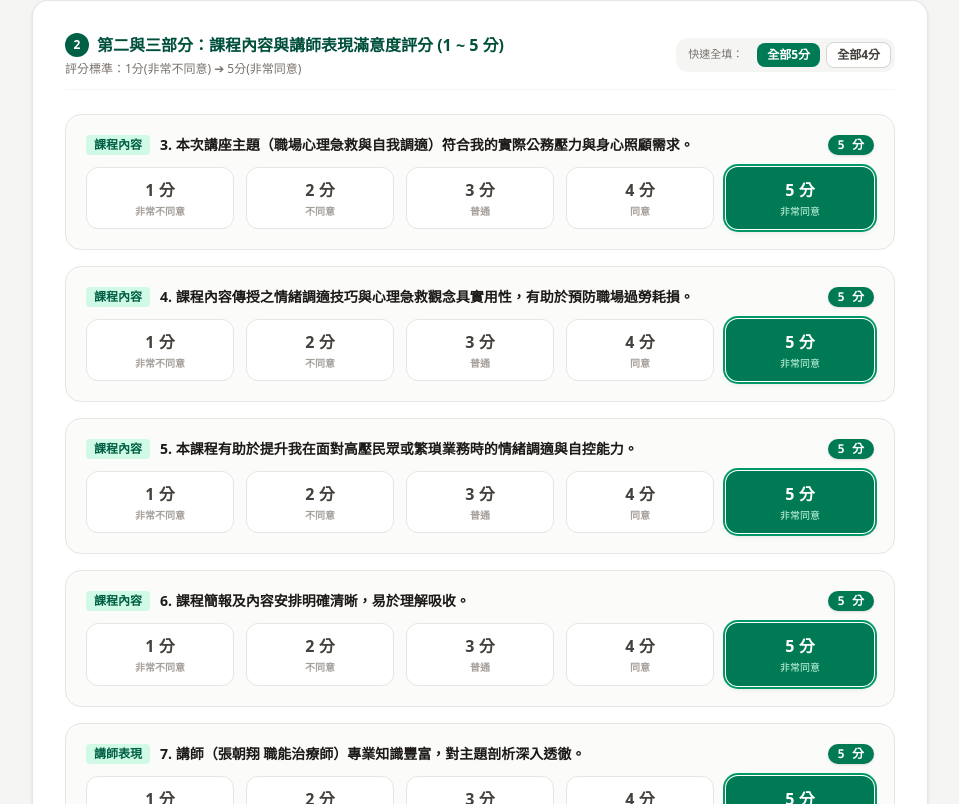
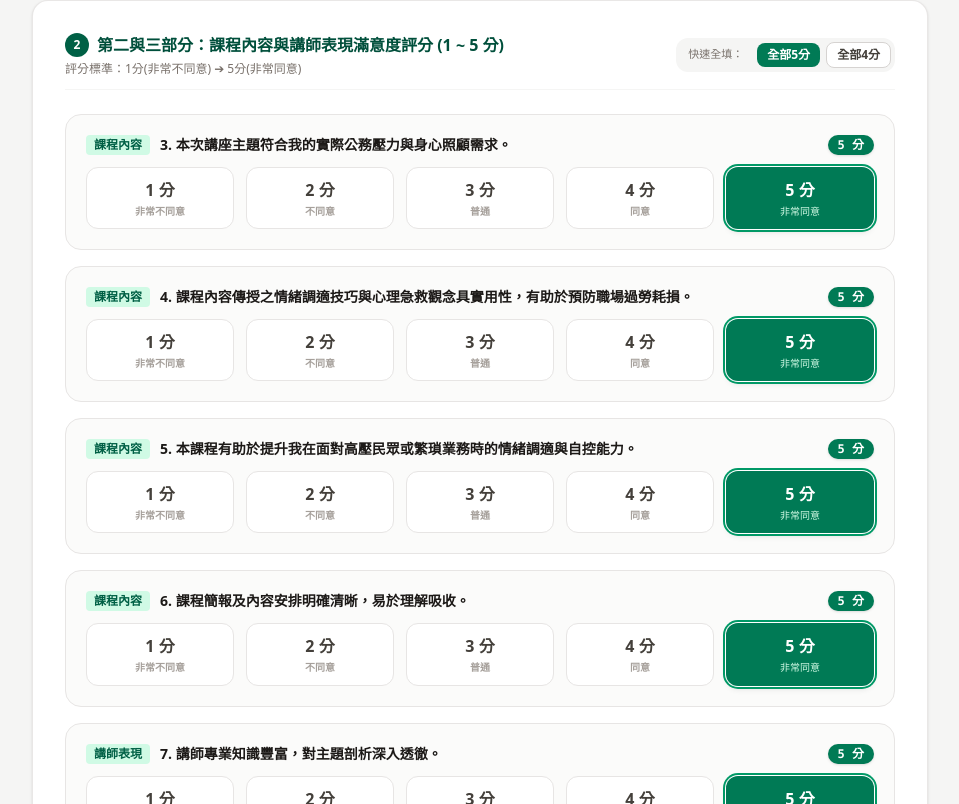
Before and after one commit to changshengchang/1150902-, a React (Vite) app: page / in a window 1280 px wide. Shown: the part 556-1360 px from the top of the page, without its empty margins (160-1119 px from the left). Built offline with nearby package versions, Linux system fonts and the light colour scheme; no server answers.

Commit message:
refactor: simplify survey question text
Remove specific names and titles from questions to ensure content remains applicable if instructor or topic phrasing changes.

```diff
--- a/src/data/questions.ts
+++ b/src/data/questions.ts
@@ -28,7 +28,7 @@ export const QUESTIONS: QuestionItem[] = [
     part: 2,
     num: '3',
     category: 'course',
-    text: '本次講座主題（職場心理急救與自我調適）符合我的實際公務壓力與身心照顧需求。',
+    text: '本次講座主題符合我的實際公務壓力與身心照顧需求。',
     shortLabel: '主題符合需求'
   },
   {
@@ -60,7 +60,7 @@ export const QUESTIONS: QuestionItem[] = [
     part: 3,
     num: '7',
     category: 'lecturer',
-    text: '講師（張朝翔 職能治療師）專業知識豐富，對主題剖析深入透徹。',
+    text: '講師專業知識豐富，對主題剖析深入透徹。',
     shortLabel: '講師專業透徹'
   },
   {
```
